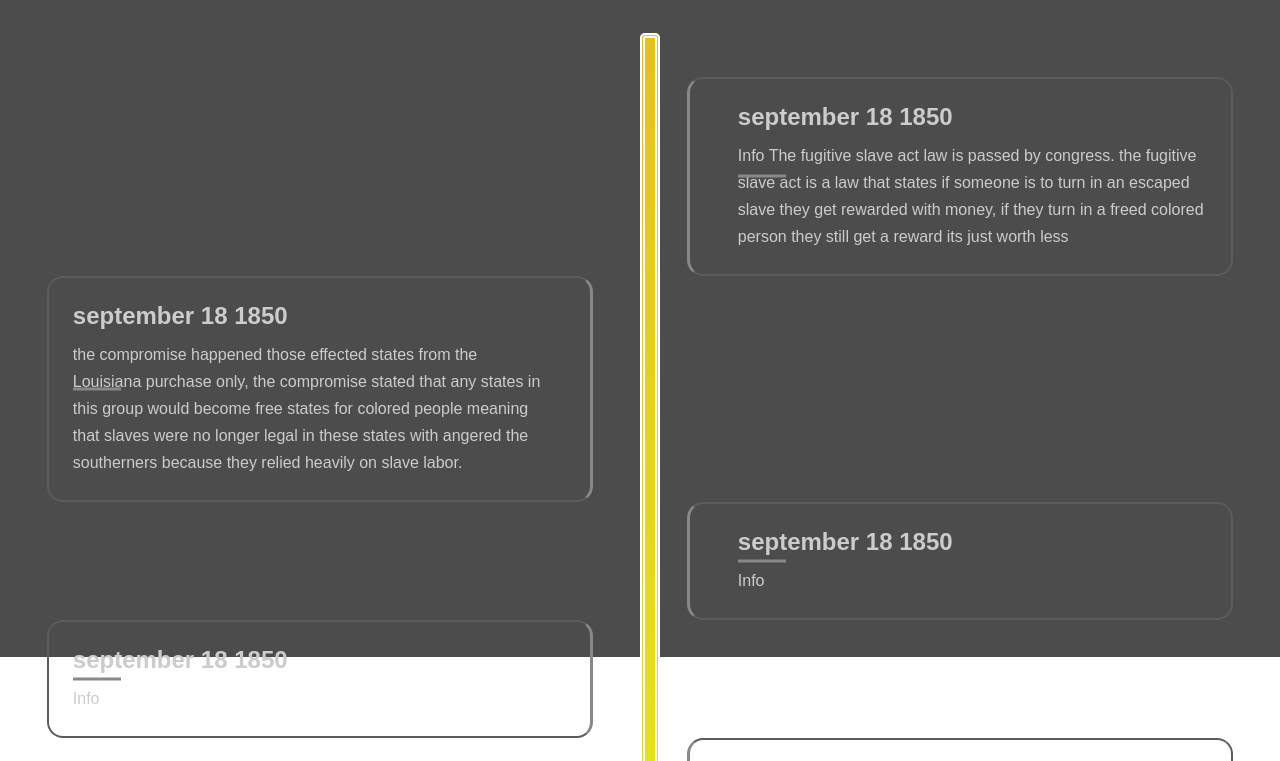
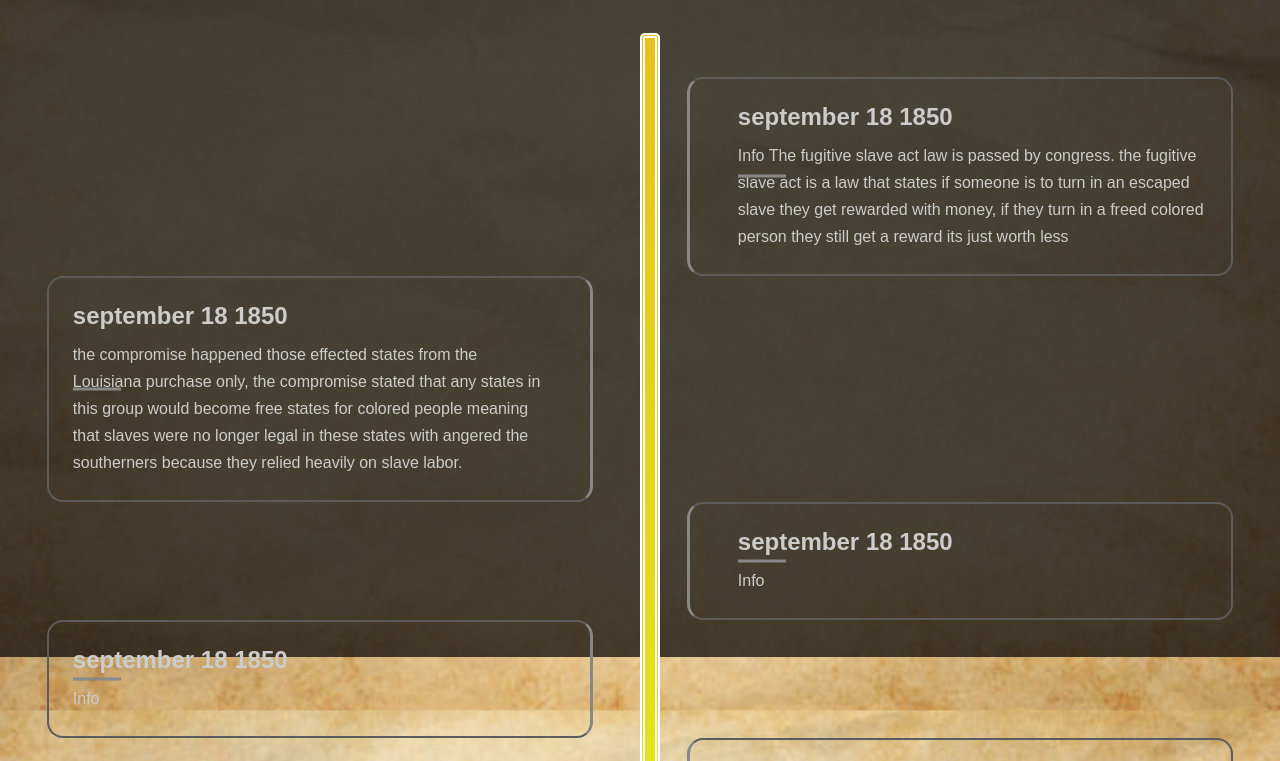
Before and after one commit to SilentGolf7560/timeline, a plain HTML site: page index.html in a window 1280 px wide. Shown: the part 143-904 px from the top of the page. Drawn offline with Linux system fonts and the light colour scheme.

Commit message:
Add files via upload

```diff
--- a/styles.css
+++ b/styles.css
@@ -6,8 +6,7 @@ body {
     margin: 0;
     font-family: sans-serif;
     background:
-    url(img/paper.jpg)
-    no-repeat center fixed;
+    url(paper.jpg) no-repeat center fixed;
     background-size: cover;
     color: #fff;
     padding: 2em;
```
